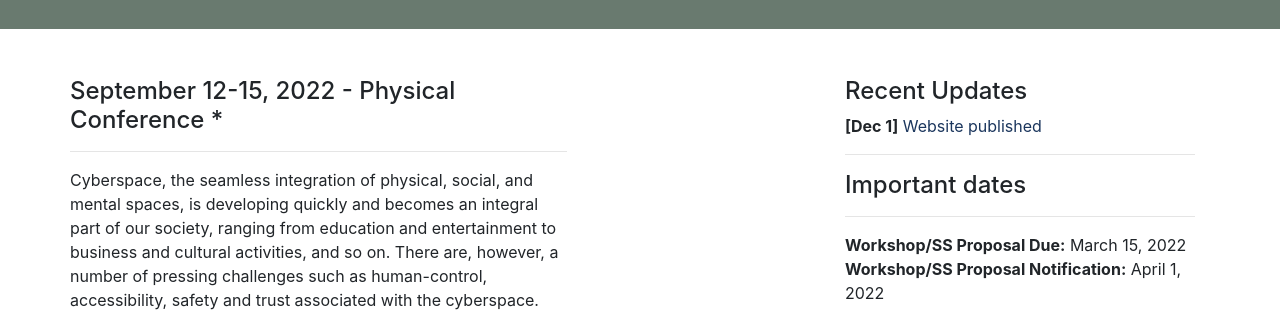
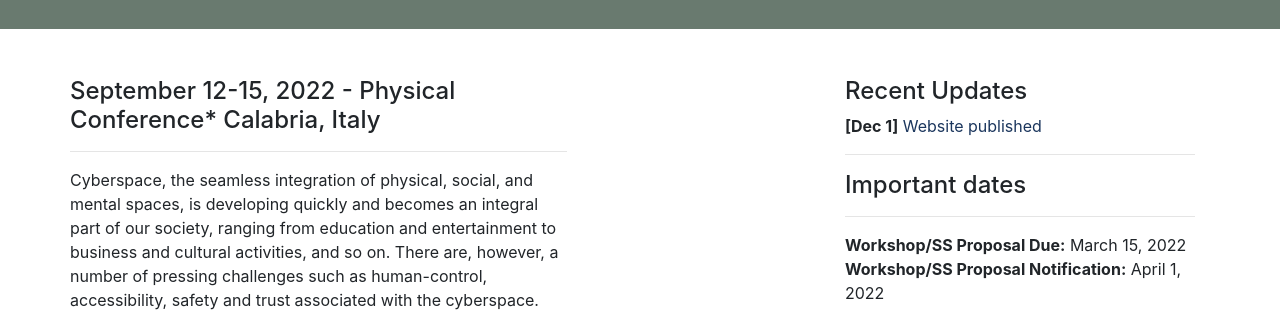
Before and after one commit to cyber-science/2022, a Jekyll site: the page built from _pages/cyberscitech/index.md, in a window 1280 px wide. Shown: the part 547-859 px from the top of the page. Built offline with Jekyll 4.4.1, drawn with Linux system fonts in a browser that asks for light colours.

Commit message:
minor edit

```diff
--- a/_pages/cyberscitech/index.md
+++ b/_pages/cyberscitech/index.md
@@ -7,7 +7,7 @@ permalink: /cyberscitech/
 <div class="row">
 <div class="col-md-8 mb-5">
 
-<h4>September 12-15, 2022 - Physical Conference *</h4>
+<h4>September 12-15, 2022 - Physical Conference* Calabria, Italy</h4>
 <hr/>
 
 <p>
```
